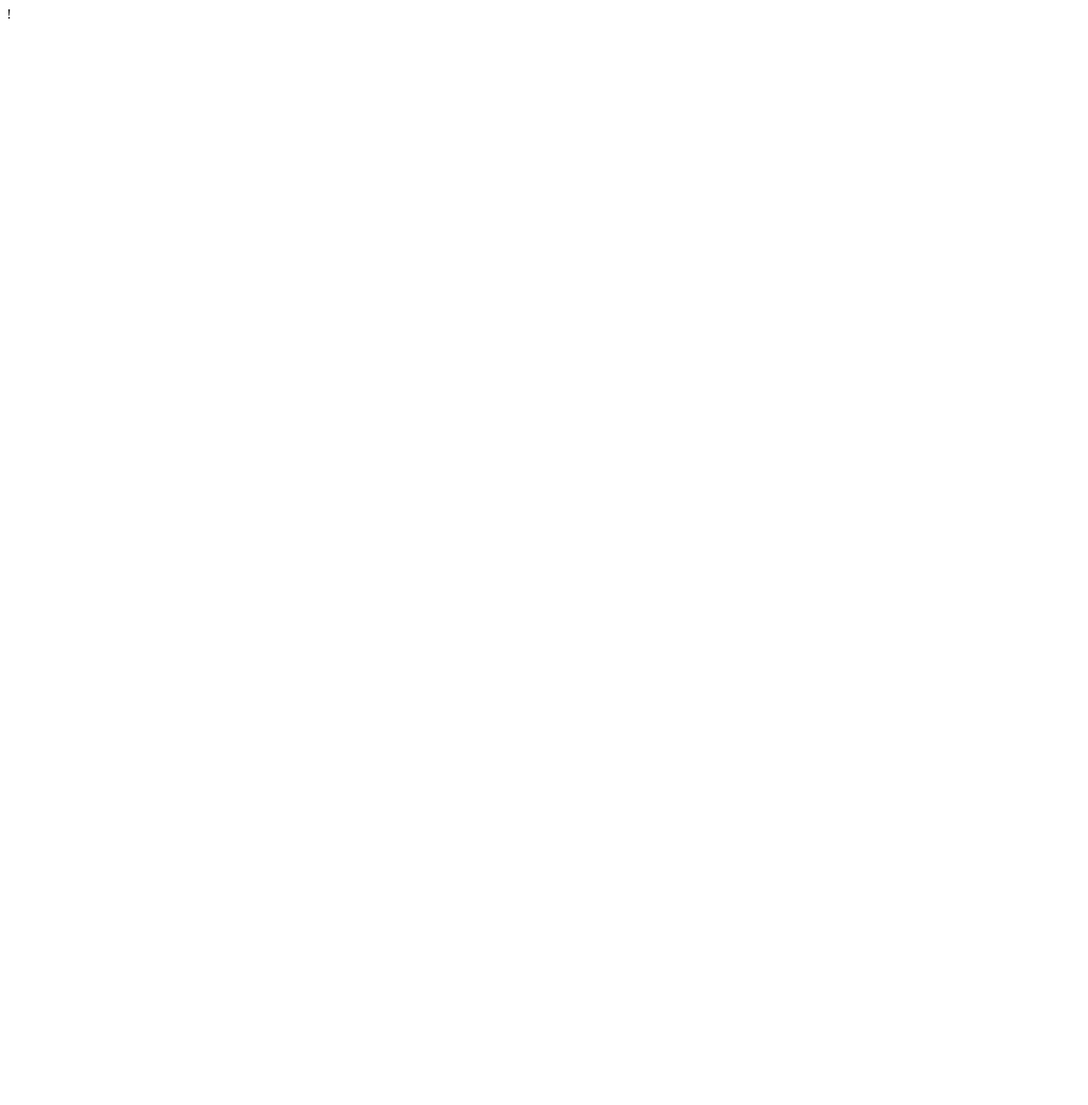
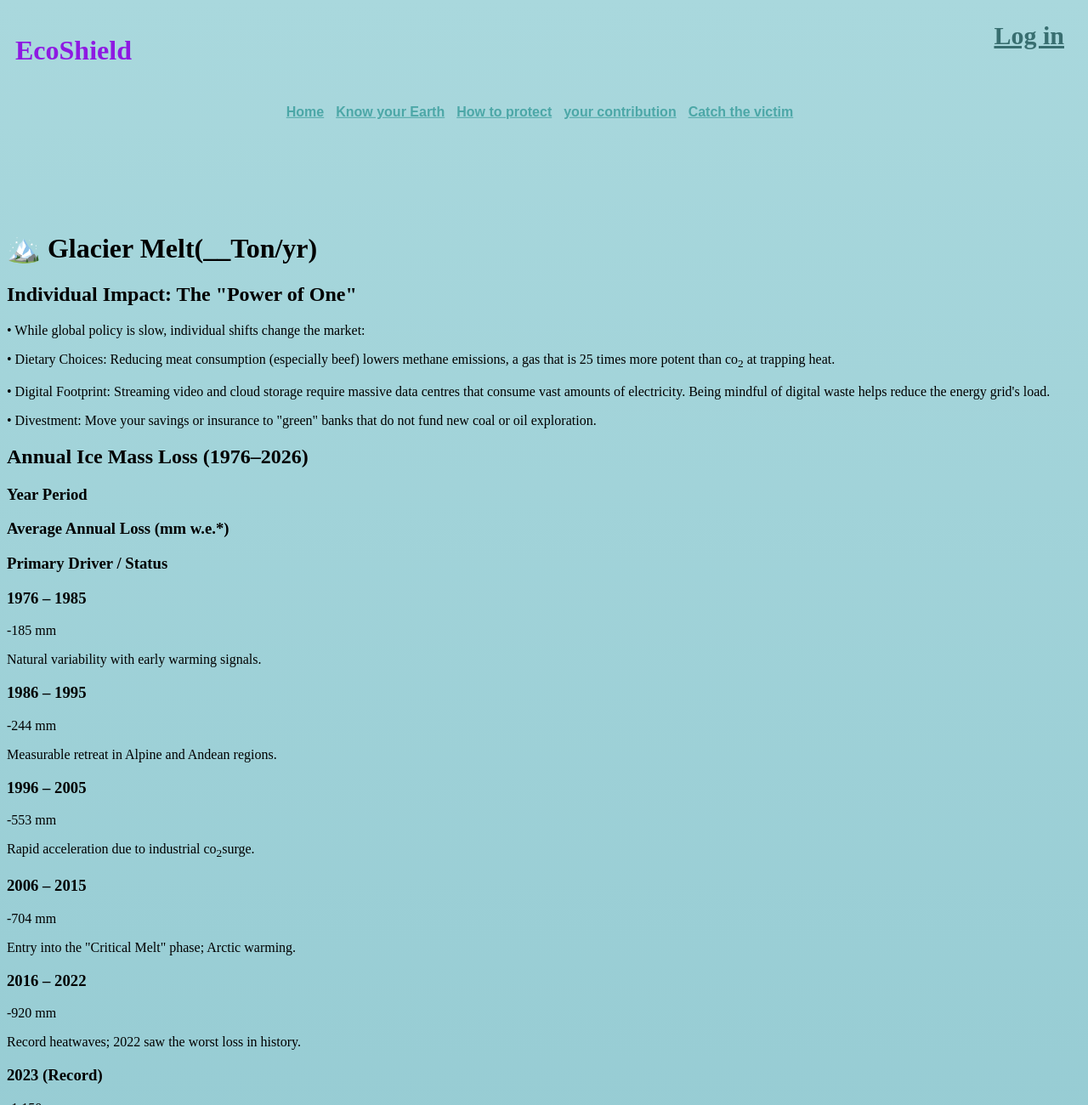
Before and after one commit to ritesh-kr22/EcoShield, a plain HTML site: page Glacier Melt.html in a window 1280 px wide. Shown: the top 1300 px of the page at 85% size. Before the commit the page ends 800 px from the top, so only its background shows below. Drawn offline with Linux system fonts and the light colour scheme.

Commit message:
1st update

```diff
--- a/Glacier Melt.html
+++ b/Glacier Melt.html
@@ -1 +1,95 @@
-!
+<!DOCTYPE html>
+<html lang="en">
+<head>
+    <meta charset="UTF-8">
+    <meta name="viewport" content="width=device-width, initial-scale=1.0">
+    <link rel="stylesheet" href="1style.css">
+    <title>Document</title>
+</head>
+<body>
+    <header>
+        <h1>EcoShield </h1>
+
+        <h2 class="lo">
+            <a href="login-1.html">Log in</a>
+        </h2>
+         <nav>
+            <a href="#">Home</a>
+            <a href="#">Know your Earth</a>
+            <a href="#">How to protect</a>
+            <a href="#">your contribution</a>
+            <a href="#">Catch the victim</a>
+        </nav>
+    </header>
+    <div id="main">
+        <h1>🏔️ Glacier Melt(__Ton/yr)</h1>
+        <div id="content">
+            <div id="l4">
+                <div class="ro">
+                    <h2>Individual Impact: The "Power of One"</h2>
+                    <p>• While global policy is slow, individual shifts change the market:</p>
+                    <p>• Dietary Choices: Reducing meat consumption (especially beef) lowers methane emissions, a gas that is 25 times more potent than co<sub>2</sub> at trapping heat.</p>
+                    <p>• Digital Footprint: Streaming video and cloud storage require massive data centres that consume vast amounts of electricity. Being mindful of digital waste helps reduce the energy grid's load.</p>
+                    <p>• Divestment: Move your savings or insurance to "green" banks that do not fund new coal or oil exploration.</p>
+                </div>
+            </div>
+            <div id="data">
+                <h2>Annual Ice Mass Loss (1976–2026)</h2>
+                <div class="row">
+                    <h3>Year Period</h3>
+                    <h3>Average Annual Loss (mm w.e.*)</h3>
+                    <h3>Primary Driver / Status</h3>
+                </div>
+                <div class="row">
+                    <h3>1976 – 1985</h3>
+                    <p>	-185 mm</p>
+                    <p>	Natural variability with early warming signals.</p>
+                </div>
+                <div class="row">
+                    <h3>1986 – 1995</h3>
+                    <p>	-244 mm</p>
+                    <p>	Measurable retreat in Alpine and Andean regions.</p>
+                </div>
+                <div class="row">
+                    <h3>1996 – 2005</h3>
+                    <p>	-553 mm</p>
+                    <p>	Rapid acceleration due to industrial co<sub>2</sub>surge.</p>
+                </div>
+                <div class="row">
+                    <h3>2006 – 2015</h3>
+                    <p> -704 mm</p>
+                    <p>	Entry into the "Critical Melt" phase; Arctic warming.</p>
+                </div>
+                <div class="row">
+                    <h3>2016 – 2022</h3>
+                    <p>	-920 mm</p>
+                    <p>	Record heatwaves; 2022 saw the worst loss in history.</p>
+                </div>
+                <div class="row">
+                    <h3>2023 (Record)</h3>
+                    <p>-1,150 mm</p>
+                    <p>Extreme El Niño effect combined with global heating.</p>
+                </div>
+                <div class="row">
+                    <h3>2024 (Actual)</h3>
+                    <p>-1,080 mm</p>
+                    <p>	Continued high-altitude thinning globally.</p>
+                </div>
+                <div class="row">
+                    <h3>2025 (Projected)</h3>
+                    <p>-1,110 mm</p>
+                    <p>	Anticipated new regional records in the Himalayas.</p>
+                </div>
+                <div class="row">
+                    <h3>2026 (Projected)</h3>
+                    <p>-1,140 mm</p>
+                    <p>	Sustained loss; 30% of small glaciers deemed "lost."</p>
+                </div>
+            </div>
+        </div>
+    </div>
+
+
+
+</body>
+</html>
```
Also changed, not shown: index.html (+4 -4 lines).
